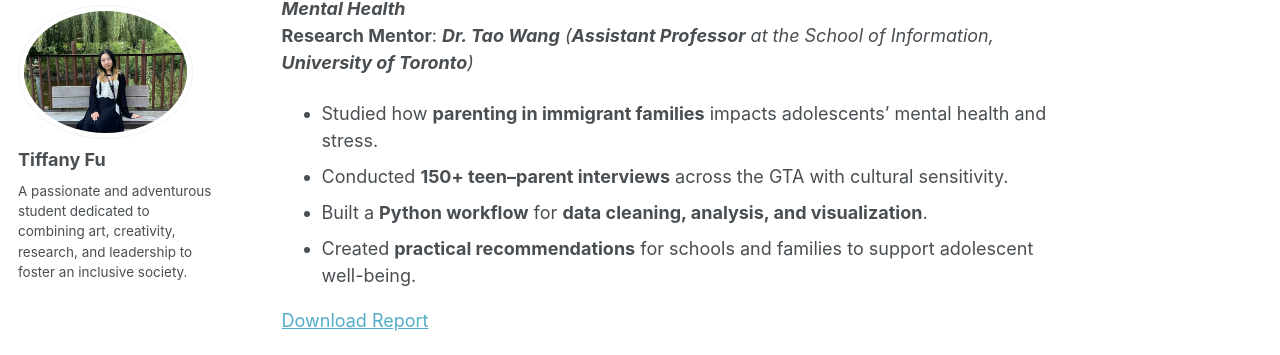
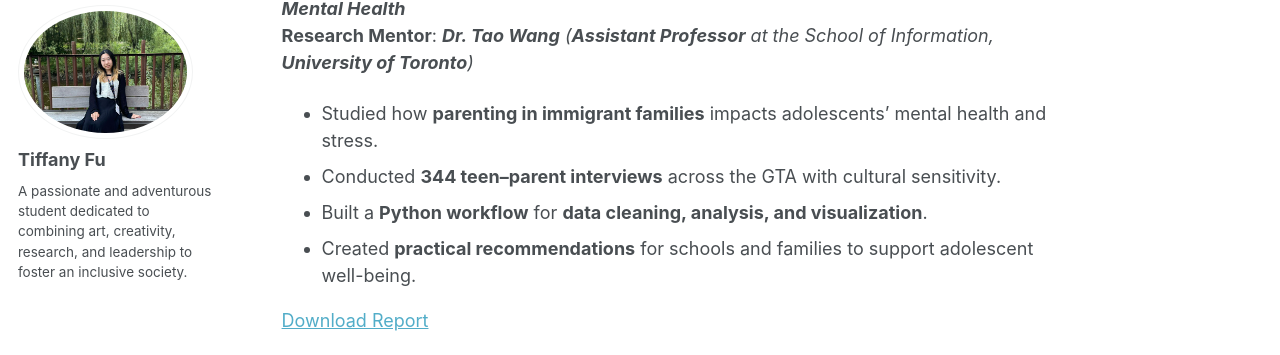
Before and after one commit to TiffanyJTFu/TiffanyTestWeb, a Jekyll site: the page built from _pages/about.md, in a window 1280 px wide and 900 px high, scrolled down 2540 px. Shown: the part 94-449 px from the top of the window. Built offline with Jekyll 4.4.1, drawn with Linux system fonts in a browser that asks for light colours; a script that is not in the unit is left out.

Commit message:
Update about.md

```diff
--- a/_pages/about.md
+++ b/_pages/about.md
@@ -41,7 +41,7 @@ redirect_from:
 <br>**Project Topic: <i>Cross-Cultural Education Methods and Adolescents’ Physical and Mental Health</i>**
 <br>**Research Mentor**: <i>**Dr. Tao Wang** (**Assistant Professor** at the School of Information, **University of Toronto**)</i>
 * Studied how **parenting in immigrant families** impacts adolescents’ mental health and stress.
-* Conducted **150+ teen–parent interviews** across the GTA with cultural sensitivity.
+* Conducted **344 teen–parent interviews** across the GTA with cultural sensitivity.
 * Built a **Python workflow** for **data cleaning, analysis, and visualization**.
 * Created **practical recommendations** for schools and families to support adolescent well-being.
 <br>
```
